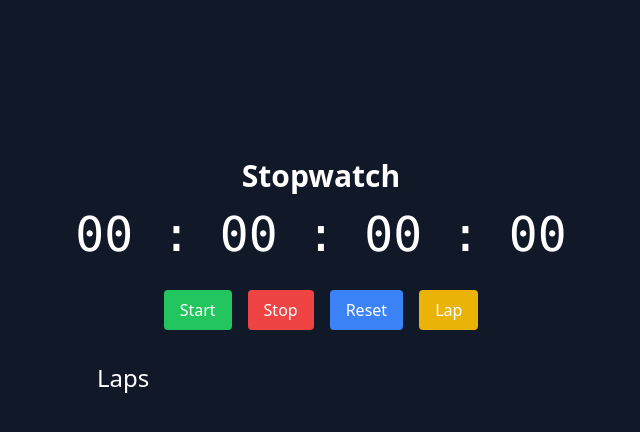
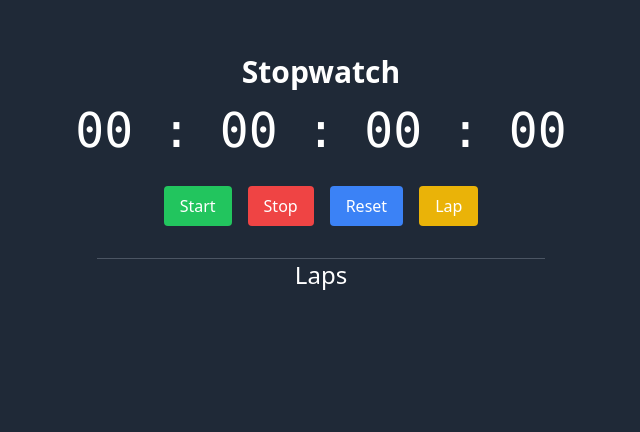
Before and after one commit to iamswethaa/stopwatch, a React (Create React App) app: page / in a window 1280 px wide. Shown: the part 116-548 px from the top of the page, without its empty margins (319-959 px from the left). Built offline with nearby package versions, Linux system fonts and the light colour scheme; the HTML template or start-up script is replaced by a standard one.

Commit message:
alignments updated

```diff
--- a/src/App.js
+++ b/src/App.js
@@ -43,10 +43,13 @@ const App = () => {
   };
 
   return (
-    <div className="flex flex-col items-center justify-center min-h-screen bg-gray-900 text-white">
+    <div className="flex flex-col items-center justify-center min-h-screen bg-gray-800 text-white">
       <h1 className="text-3xl font-bold mb-4">Stopwatch</h1>
-      <div className="text-5xl font-mono">{formatTime(time)}</div>
-      <div className="flex space-x-4 mt-8">
+
+      {/* Centered Stopwatch Display */}
+      <div className="flex flex-col items-center">
+        <div className="text-5xl font-mono mb-8">{formatTime(time)}</div>
+        <div className="flex space-x-4">
           <button
             onClick={() => setIsRunning(true)}
             className="bg-green-500 px-4 py-2 rounded hover:bg-green-600"
@@ -74,10 +77,11 @@ const App = () => {
             Lap
           </button>
         </div>
+      </div>
 
-      {/* Lap times display */}
-      <div className="mt-8 w-3/4 max-w-md">
-        <h2 className="text-2xl mb-4">Laps</h2>
+      {/* Lap times display with fixed height and scroll */}
+      <div className="mt-8 w-3/4 max-w-md h-64 overflow-y-auto border-t border-gray-600">
+        <h2 className="text-2xl mb-4 text-center">Laps</h2>
         <ul className="space-y-2">
           {laps.map((lap, index) => (
             <li
```
Lines whose indentation alone changed are shown as unchanged.
